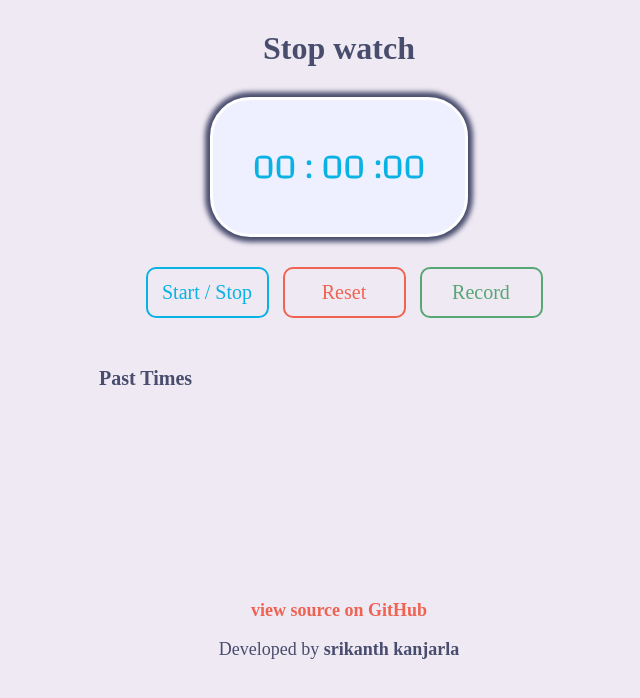
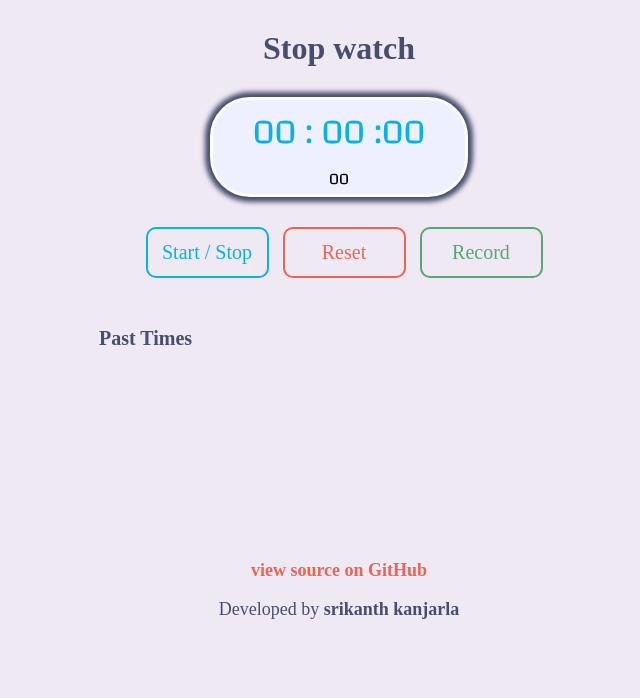
Before and after one commit to srikanthkanjarla/stop-watch, a website: page index.html in a window 1280 px wide. Shown: the whole page, without its empty margins (301-941 px from the left). Drawn offline with Linux system fonts and the light colour scheme; a web font is replaced by a local one.

Commit message:
Add wrapper div to past times section
- wrapper div added to past times
- span element added for count down

```diff
--- a/index.html
+++ b/index.html
@@ -16,18 +16,19 @@
     <main>
         <div class="wrapper">
             <div class="watch-display">
-                <p class="watch-time" id="display-time"><span id="hours">00</span> : <span id="minutes">00</span> :<span
-                        id="seconds">00</span></p>
+                <span class="watch-time" id="display-time"><span id="hours">00</span> : <span id="minutes">00</span> :<span
+                        id="seconds">00</span> </span>
+                <span id="count-down">00</span>
             </div>
             <div class="watch-controls">
                 <button class="btn btn-start" id="start-stop-timer">Start / Stop</button>
                 <button class="btn btn-reset" id="reset-timer">Reset</button>
                 <button class="btn btn-record" id="record-timer">Record</button>
             </div>
-            <p class="past-times">Past Times</p>
-            <ol id="add-recorder-time" class="recorded-times">
-
-            </ol>
+            <div class="record-time-wrapper">
+                <p class="past-times">Past Times</p>
+                <ol class="record-time-wrapper" id="recorded-item"></ol>
+            </div>
 
         </div>
     </main>
```
